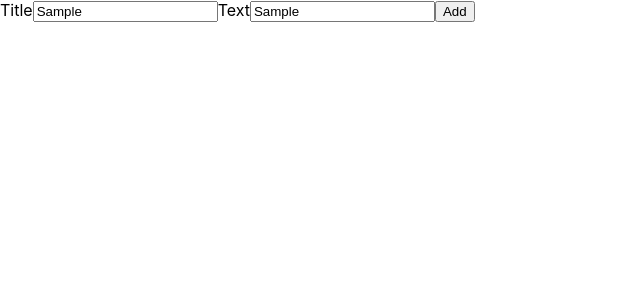
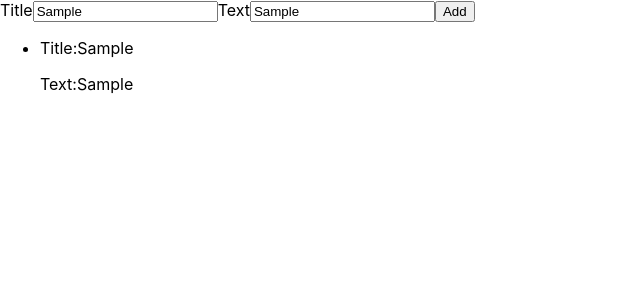
Before and after one commit to ewelinalabas/ideation, a React (Create React App) app: page / in a window 1280 px wide. Both pictures are taken after typing "Sample", "Sample" into the empty fields and a click on the button "Add". Shown: the top 300 px of the page, without its empty margins (0-640 px from the left). Built offline with nearby package versions, Linux system fonts and the light colour scheme.

Commit message:
Add ideas list

```diff
--- a/src/App.js
+++ b/src/App.js
@@ -1,10 +1,14 @@
 import React from 'react';
 import { IdeaForm } from './components/IdeaForm';
+import { IdeasList } from './components/IdeasList';
 import './App.css';
 
 const App = () => {
   return (
-    < IdeaForm />
+    <div>
+      < IdeaForm />
+      < IdeasList />
+    </div>
   );
 }
 
--- a/src/actions/gameActions.js
+++ b/src/actions/gameActions.js
@@ -1,6 +1,6 @@
 export const addIdea = (ideaParams) => dispatch => {
   // Tutaj normalnie jest call do api a potem jest dipatch akcji ponizej, my oprostu dispatchujemy bo nie mamy backendu
-    dispatch(ideaCreated(ideaParams))
+  dispatch(ideaCreated(ideaParams))
 }
 
 const ideaCreated = (idea) => ({
--- a/src/components/IdeaForm.jsx
+++ b/src/components/IdeaForm.jsx
@@ -2,7 +2,7 @@ import React, { useState } from 'react';
 import { connect } from 'react-redux';
 import {addIdea} from '../actions/gameActions';
 
-const IdeaFormPure = ({ideas, addIdea}) => {
+const IdeaFormPure = ({addIdea}) => {
   const [title, setTitle] = useState("")
   const [text, setText] = useState("")
   const handleClick = () => {
@@ -18,7 +18,6 @@ const IdeaFormPure = ({ideas, addIdea}) => {
       value={title}
       onChange={(e) => setTitle(e.target.value)}
       />
-
 
       <label>Text</label>
       <input
--- /dev/null
+++ b/src/components/IdeasList.jsx
@@ -0,0 +1,25 @@
+import React from 'react';
+import { connect } from 'react-redux';
+
+const IdeasListPure = (params) => {
+  return(
+    <ul>
+    {params.ideas.map((idea, i) => <Idea idea={idea} key={i}/>)}
+    </ul>
+  )
+}
+
+const Idea = (idea) => {
+  return(
+    <li>
+      <p>Title:{idea.idea.title}</p>
+      <p>Text:{idea.idea.text}</p>
+    </li>
+  )
+}
+
+export const IdeasList = connect(
+  state => ({
+    ideas: state.ideas
+  })
+)(IdeasListPure)
--- a/src/reducers/gameReducer.js
+++ b/src/reducers/gameReducer.js
@@ -6,7 +6,7 @@ export const gameReducer = (state = initialState, action) => {
   switch (action.type) {
     case 'IDEA_CREATED':
       return {...state, ideas: [...state.ideas, action.payload] }
-      default:
+    default:
        return state
   }
 }
```
Lines whose indentation alone changed are shown as unchanged.
